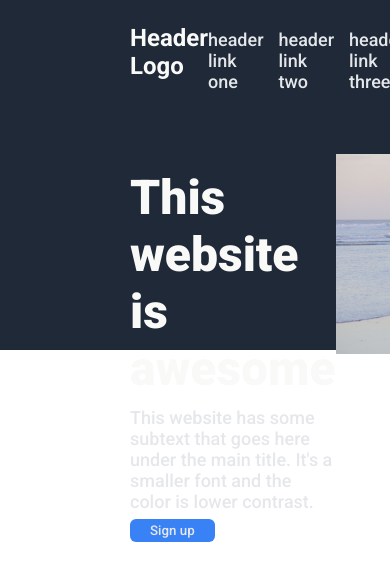
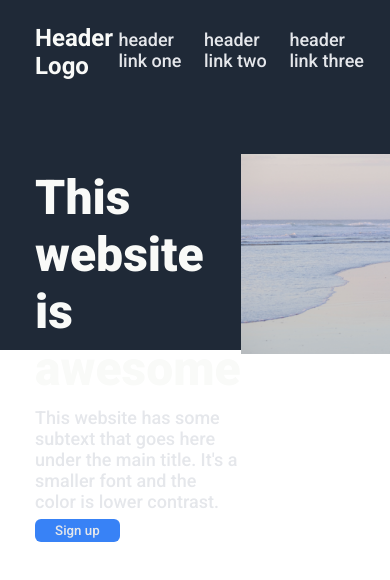
Before and after one commit to ElenaBurbyga/TOP-landing-page-project, a plain HTML site: page index.html in a window 390 px wide. Drawn offline with Linux system fonts and the light colour scheme.

Commit message:
fix responsiveness

```diff
--- a/style/header.css
+++ b/style/header.css
@@ -15,8 +15,8 @@
   left: 0;
   height: 350px;
   z-index: 1;
-  padding-left: 130px;
-  padding-right: 100px;
+  padding-left: 9%;
+  padding-right: 6%;
 }
 
 .header-nav {
```
